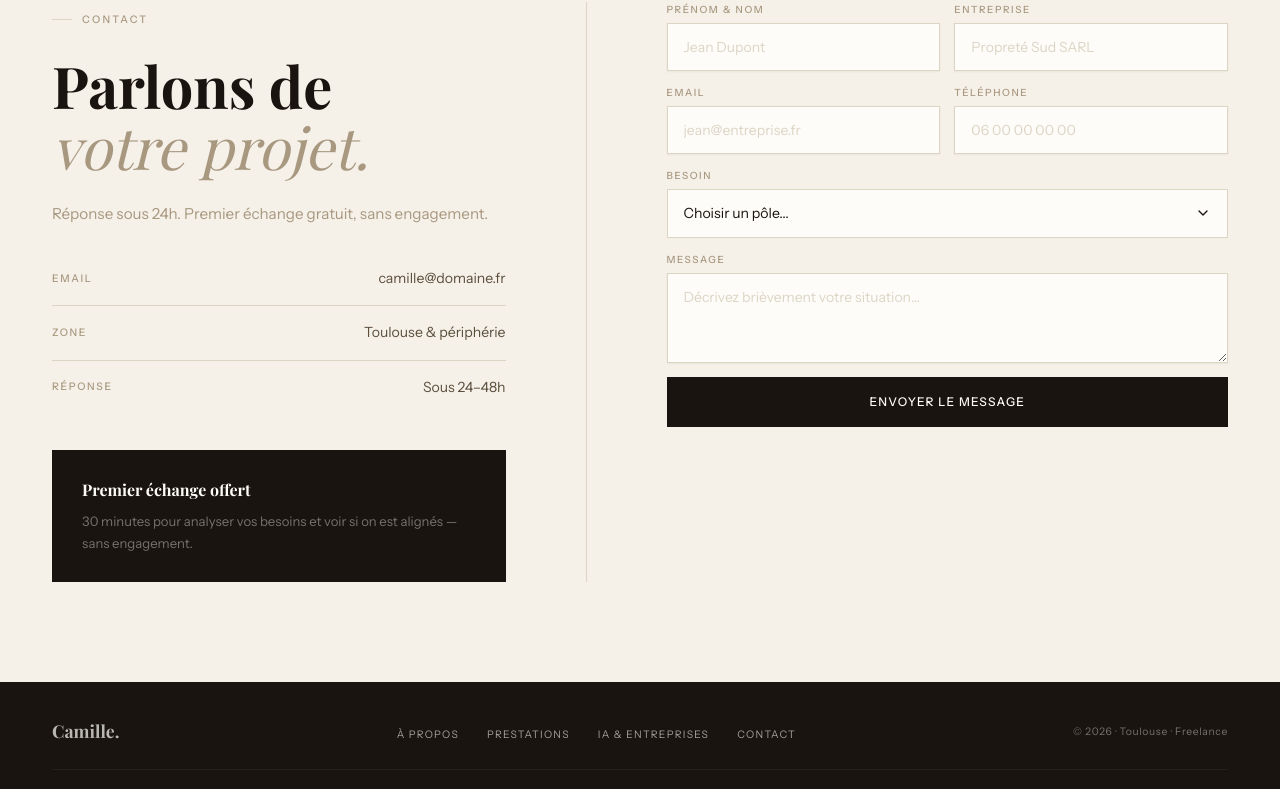
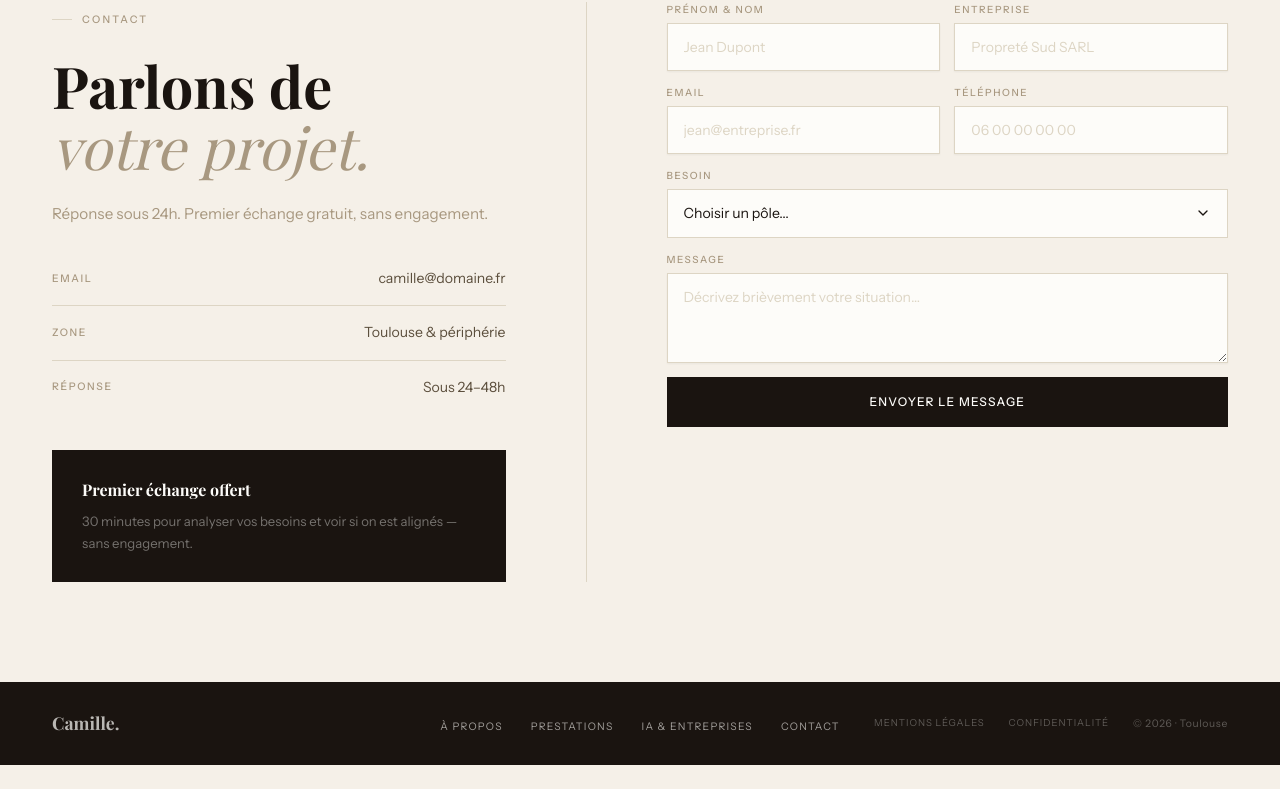
Before and after one commit to Maxime-Maguet/camille-ad, a Next.js app: page / in a window 1280 px wide. Shown: the part 4863-5652 px from the top of the page. After the commit the page ends 5628 px from the top, so only its background shows below. Built offline with nearby package versions, Linux system fonts and the light colour scheme; no server answers.

Commit message:
feat(ui): footer une ligne, liens légaux intégrés

```diff
--- a/components/sections/Footer.tsx
+++ b/components/sections/Footer.tsx
@@ -10,21 +10,20 @@ export default function Footer() {
 
   const legal: { label: string; href: string }[] = [
     { label: "Mentions légales", href: "/mentions-legales" },
-    {
-      label: "Politique de confidentialité",
-      href: "/politique-confidentialite",
-    },
+    { label: "Confidentialité", href: "/politique-confidentialite" },
   ];
 
   return (
-    <footer className="bg-ink py-9 px-13">
-      <div className="flex justify-between items-center mb-6">
+    <footer className="bg-ink py-7 px-13 flex items-center gap-8">
+      <div className="flex-1">
         <Link
           href="/"
-          className="font-display text-[1.1rem] font-bold text-[rgba(253,252,249,.7)]"
+          className="font-display text-[1.1rem] font-bold text-white/70"
         >
           Camille.
         </Link>
+      </div>
+
       <nav aria-label="Navigation pied de page">
         <ul className="flex gap-7">
           {items.map((item, i) => (
@@ -39,11 +38,8 @@ export default function Footer() {
           ))}
         </ul>
       </nav>
-        <div className="text-[0.65rem] text-white/40 tracking-[0.06em]">
-          © 2026 · Toulouse · Freelance
-        </div>
-      </div>
-      <div className="border-t border-white/5 pt-5 flex justify-center gap-8">
+
+      <div className="flex-1 flex items-center justify-end gap-6">
         {legal.map((item, i) => (
           <Link
             key={i}
@@ -53,6 +49,9 @@ export default function Footer() {
             {item.label}
           </Link>
         ))}
+        <span className="text-[0.65rem] text-white/30 tracking-[0.06em]">
+          © 2026 · Toulouse
+        </span>
       </div>
     </footer>
   );
```
Lines whose indentation alone changed are shown as unchanged.
